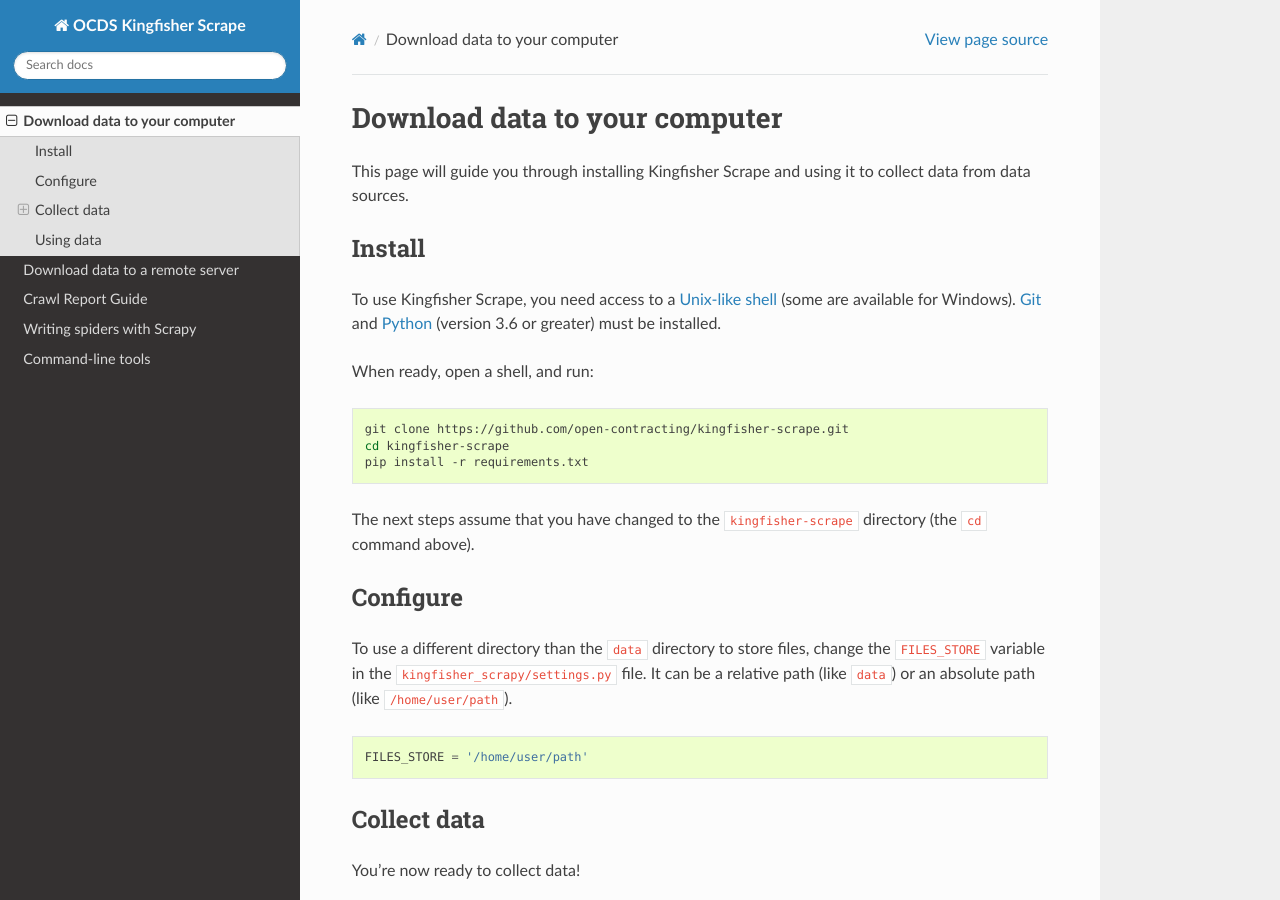
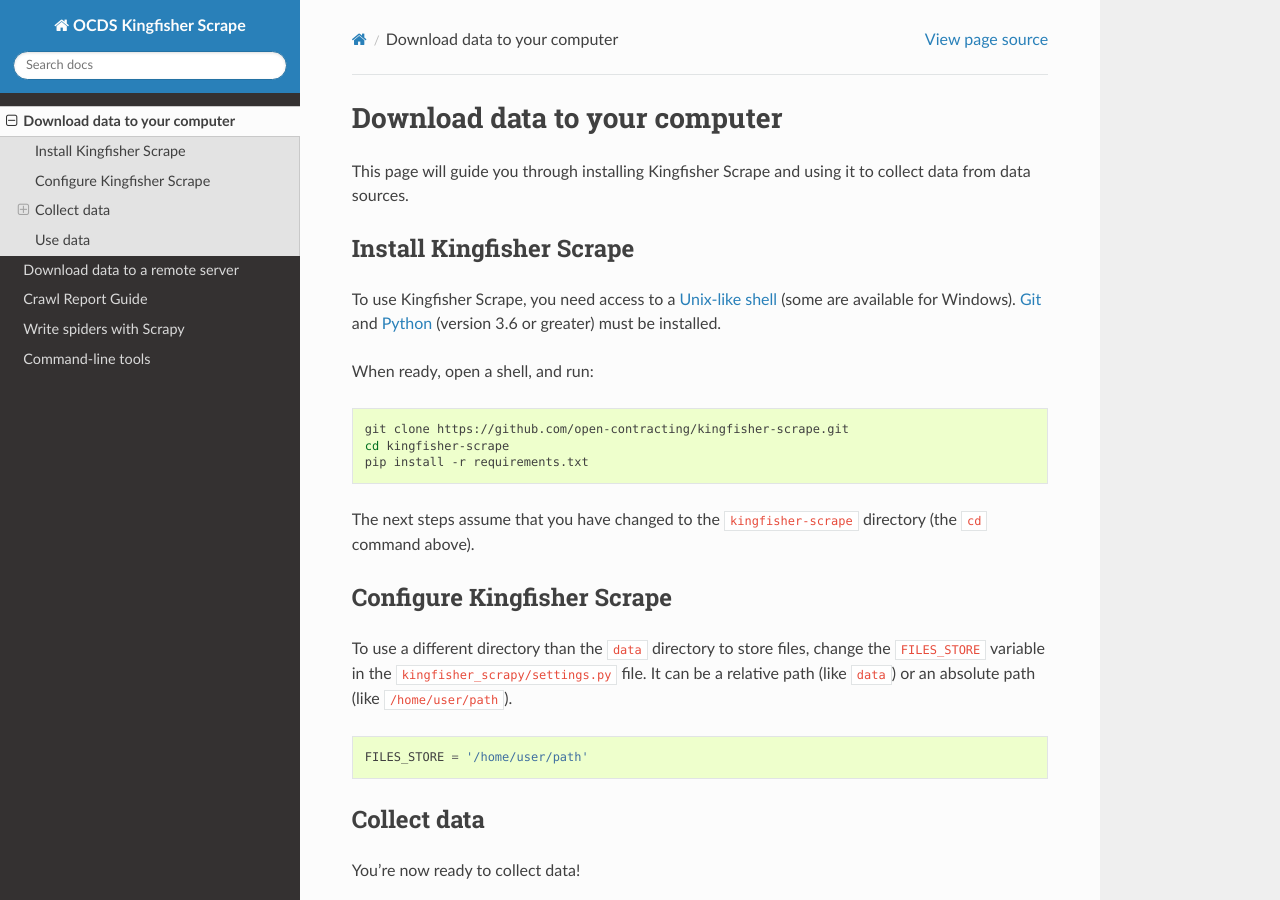
Before and after one commit to open-contracting/kingfisher-collect, a Sphinx documentation site: the page built from docs/local.rst, in a window 1280 px wide and 900 px high. Built offline with Sphinx 7.4.7 and the Read the Docs theme 2.0.0, drawn with Linux system fonts in a browser that asks for light colours.

Commit message:
Update headings

```diff
--- a/docs/local.rst
+++ b/docs/local.rst
@@ -5,8 +5,8 @@
 
 .. _install:
 
-Install
--------
+Install Kingfisher Scrape
+-------------------------
 
 To use Kingfisher Scrape, you need access to a `Unix-like shell <https://en.wikipedia.org/wiki/Shell_(computing)>`__ (some are available for Windows). `Git <https://git-scm.com>`__ and `Python <https://www.python.org>`__ (version 3.6 or greater) must be installed.
 
@@ -22,8 +22,8 @@
 
 .. _configure:
 
-Configure
----------
+Configure Kingfisher Scrape
+---------------------------
 
 To use a different directory than the ``data`` directory to store files, change the ``FILES_STORE`` variable in the ``kingfisher_scrapy/settings.py`` file. It can be a relative path (like ``data``) or an absolute path (like ``/home/user/path``).
 
@@ -79,7 +79,7 @@
 
     scrapy crawl spider_name -a http_proxy=YOUR-PROXY-URL -a https_proxy=YOUR-PROXY-URL
 
-Using data
-----------
+Use data
+--------
 
 You should now have a crawl directory within the ``data`` directory containing OCDS files. For help using data, read about `using open contracting data <https://www.open-contracting.org/data/data-use/>`__.
--- a/docs/writing-scrapers.rst
+++ b/docs/writing-scrapers.rst
@@ -1,5 +1,5 @@
-Writing spiders with Scrapy
-===========================
+Write spiders with Scrapy
+=========================
 
 About Scrapy
 ------------
```
Also changed, not shown: docs/scrapyd.rst (+5 -5 lines).
